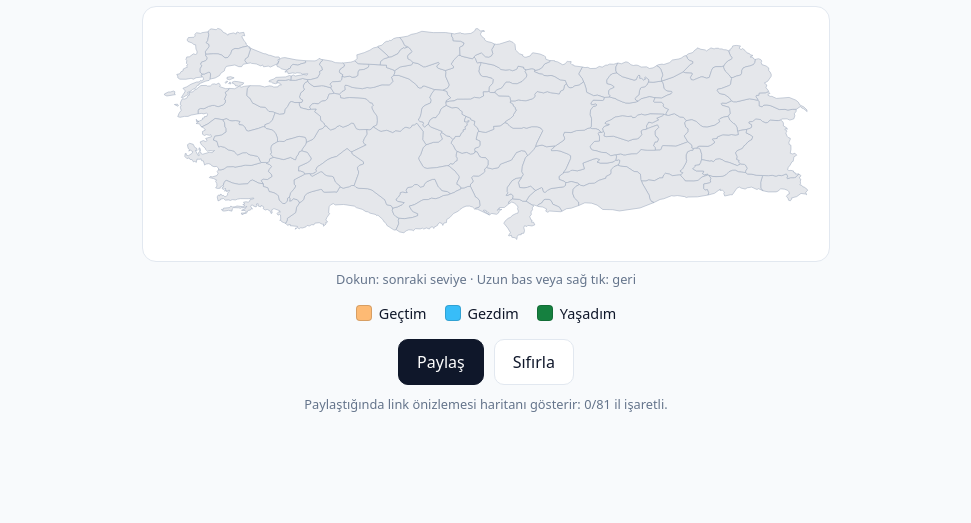
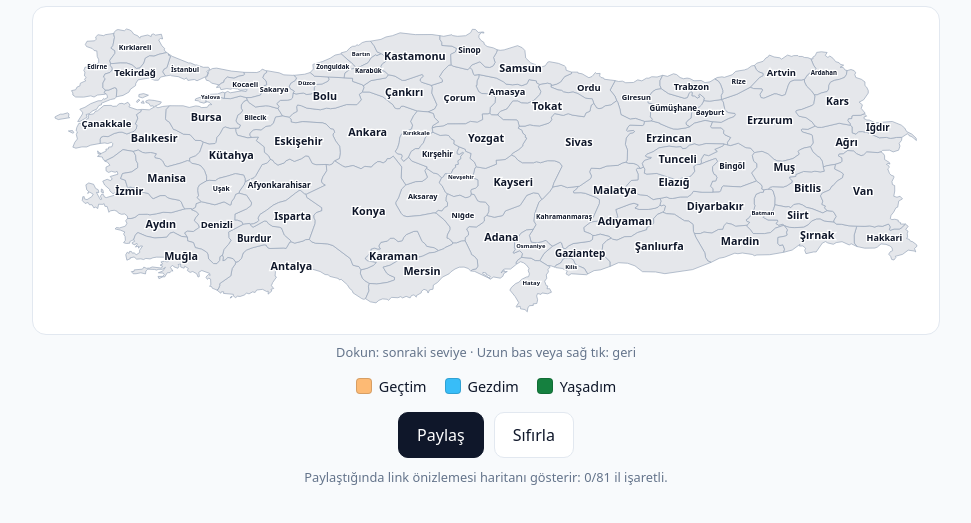
Before and after one commit to seralifatih/turkiye-haritam, a website: page index.html in a window 1280 px wide. Shown: the part 79-602 px from the top of the page, without its empty margins (154-1125 px from the left). Drawn offline with Linux system fonts and the light colour scheme.

Commit message:
add province labels

```diff
--- a/index.html
+++ b/index.html
@@ -43,7 +43,7 @@
       -webkit-text-size-adjust: 100%;
     }
     .wrap {
-      max-width: 720px;
+      max-width: 940px;
       margin: 0 auto;
       padding: 16px 16px calc(24px + env(safe-area-inset-bottom));
     }
@@ -60,7 +60,7 @@
       background: var(--card);
       border: 1px solid var(--line);
       border-radius: 14px;
-      padding: 8px;
+      padding: 4px;
       overflow-x: auto;
     }
     .map-svg {
--- a/src/geometry.js
+++ b/src/geometry.js
@@ -1,6 +1,8 @@
 // Pure TopoJSON -> SVG geometry, shared by the interactive map (src/map.js) and
 // the OG image Pages Function (functions/og.js). No DOM, no dependencies —
 // works in the browser and in the Cloudflare Workers runtime.
+
+import { PROVINCES } from "./provinces.js";
 
 // --- palette (single source of truth) --------------------------------------
 // 0 = gitmedim (unvisited), 1 = geçtim, 2 = gezdim, 3 = yaşadım.
@@ -67,6 +69,70 @@ export function geometryToPath(arcs, geom, project) {
   return d;
 }
 
+function projectedRingMetrics(points) {
+  if (!points.length) return null;
+
+  let areaSum = 0;
+  let centroidX = 0;
+  let centroidY = 0;
+  let minX = Infinity;
+  let minY = Infinity;
+  let maxX = -Infinity;
+  let maxY = -Infinity;
+
+  for (let i = 0; i < points.length; i++) {
+    const [x, y] = points[i];
+    if (x < minX) minX = x;
+    if (x > maxX) maxX = x;
+    if (y < minY) minY = y;
+    if (y > maxY) maxY = y;
+
+    const [nextX, nextY] = points[(i + 1) % points.length];
+    const cross = x * nextY - nextX * y;
+    areaSum += cross;
+    centroidX += (x + nextX) * cross;
+    centroidY += (y + nextY) * cross;
+  }
+
+  const area = areaSum / 2;
+  if (areaSum !== 0) {
+    return {
+      x: centroidX / (3 * areaSum),
+      y: centroidY / (3 * areaSum),
+      width: maxX - minX,
+      height: maxY - minY,
+      area,
+    };
+  }
+
+  return {
+    x: (minX + maxX) / 2,
+    y: (minY + maxY) / 2,
+    width: maxX - minX,
+    height: maxY - minY,
+    area,
+  };
+}
+
+export function geometryLabelMetrics(arcs, geom, project) {
+  const polygons = geom.type === "Polygon" ? [geom.arcs] : geom.arcs;
+  let best = null;
+
+  for (const poly of polygons) {
+    if (!poly.length) continue;
+    const outerRing = poly[0];
+    const points = ringToPoints(arcs, outerRing).map(([lon, lat]) => project(lon, lat));
+    const metrics = projectedRingMetrics(points);
+    if (!metrics) continue;
+
+    if (!best || Math.abs(metrics.area) > Math.abs(best.area)) {
+      best = metrics;
+    }
+  }
+
+  return best;
+}
+
 // Compute lon/lat bounds across all decoded arcs for the projection.
 export function computeBounds(arcs) {
   let minX = Infinity, minY = Infinity, maxX = -Infinity, maxY = -Infinity;
@@ -109,6 +175,8 @@ export function buildMapSvg(topology, fillFor, opts = {}) {
     stroke = "#94a3b8",
     strokeWidth = 0.75,
     background = "transparent",
+    labelFill = "#0f172a",
+    labelStroke = "#ffffff",
   } = opts;
 
   const object = topology.objects[Object.keys(topology.objects)[0]];
@@ -117,11 +185,24 @@ export function buildMapSvg(topology, fillFor, opts = {}) {
   const { height, project } = makeProjection(bounds, width);
 
   let paths = "";
+  let labels = "";
   for (const geom of object.geometries) {
     const plate = geom.properties.plate;
+    const name = PROVINCES[plate] || "Il " + plate;
+    const label = geometryLabelMetrics(arcs, geom, project);
     const d = geometryToPath(arcs, geom, project);
     paths += `<path d="${d}" fill="${fillFor(plate)}" stroke="${stroke}" ` +
              `stroke-width="${strokeWidth}" stroke-linejoin="round"/>`;
+
+    if (label) {
+      const fontSize = Math.max(6.5, Math.min(12, label.width / Math.max(7, name.length * 0.8)));
+      labels += `<text x="${label.x.toFixed(1)}" y="${label.y.toFixed(1)}" ` +
+                `text-anchor="middle" dominant-baseline="middle" ` +
+                `font-family="system-ui, -apple-system, Segoe UI, sans-serif" ` +
+                `font-size="${fontSize.toFixed(1)}" font-weight="700" ` +
+                `fill="${labelFill}" stroke="${labelStroke}" stroke-width="3" ` +
+                `paint-order="stroke" pointer-events="none">${name}</text>`;
+    }
   }
 
   const bg = background === "transparent"
@@ -131,7 +212,7 @@ export function buildMapSvg(topology, fillFor, opts = {}) {
   return {
     svg: `<svg xmlns="http://www.w3.org/2000/svg" width="${width}" ` +
          `height="${height.toFixed(0)}" viewBox="0 0 ${width} ${height.toFixed(0)}">` +
-         `${bg}${paths}</svg>`,
+         `${bg}${paths}${labels}</svg>`,
     width,
     height,
   };
--- a/src/map.js
+++ b/src/map.js
@@ -8,7 +8,7 @@ import { PROVINCES } from "./provinces.js";
 import { encode, decode, emptyStates, PROVINCE_COUNT } from "./encoding.js";
 import {
   LEVELS, UNVISITED_COLOR, STROKE_COLOR, colorForState,
-  decodeArcs, geometryToPath, computeBounds, makeProjection,
+  decodeArcs, geometryToPath, computeBounds, makeProjection, geometryLabelMetrics,
 } from "./geometry.js";
 
 export { LEVELS };
@@ -36,10 +36,15 @@ export function createMap({ topology, mount, width = 1000, onChange }) {
 
   let states = emptyStates();
   const pathByPlate = new Map();
+  const labelGroup = document.createElementNS(svgNS, "g");
+  labelGroup.setAttribute("aria-hidden", "true");
+  labelGroup.setAttribute("pointer-events", "none");
 
   for (const geom of object.geometries) {
     const plate = geom.properties.plate;
     const name = PROVINCES[plate] || "İl " + plate;
+    const label = geometryLabelMetrics(arcs, geom, project);
+
     const path = document.createElementNS(svgNS, "path");
     path.setAttribute("d", geometryToPath(arcs, geom, project));
     path.setAttribute("stroke", STROKE);
@@ -85,8 +90,27 @@ export function createMap({ topology, mount, width = 1000, onChange }) {
 
     svg.appendChild(path);
     pathByPlate.set(plate, path);
+
+    if (label) {
+      const text = document.createElementNS(svgNS, "text");
+      const fontSize = Math.max(6.5, Math.min(12, label.width / Math.max(7, name.length * 0.8)));
+      text.textContent = name;
+      text.setAttribute("x", label.x.toFixed(1));
+      text.setAttribute("y", label.y.toFixed(1));
+      text.setAttribute("text-anchor", "middle");
+      text.setAttribute("dominant-baseline", "middle");
+      text.setAttribute("font-family", "system-ui, -apple-system, Segoe UI, sans-serif");
+      text.setAttribute("font-size", fontSize.toFixed(1));
+      text.setAttribute("font-weight", "700");
+      text.setAttribute("fill", "#0f172a");
+      text.setAttribute("stroke", "#ffffff");
+      text.setAttribute("stroke-width", "3");
+      text.setAttribute("paint-order", "stroke");
+      labelGroup.appendChild(text);
+    }
   }
 
+  svg.appendChild(labelGroup);
   mount.appendChild(svg);
 
   function cycle(plate, dir) {
```
